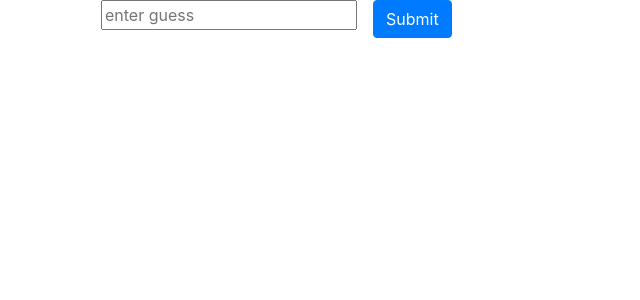
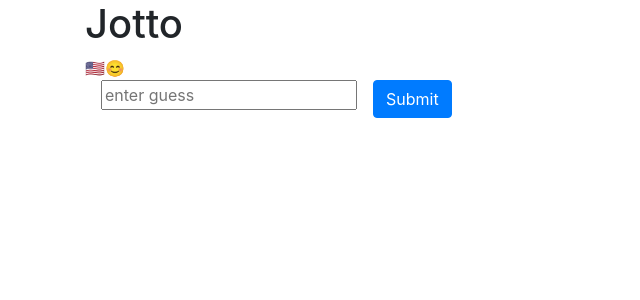
Before and after one commit to Settimov7/jotto-hooks, a React (Create React App) app: page / in a window 1280 px wide. Shown: the top 300 px of the page, without its empty margins (0-640 px from the left). Built offline with nearby package versions, Linux system fonts and the light colour scheme.

Commit message:
add language context

```diff
--- a/src/App.js
+++ b/src/App.js
@@ -2,6 +2,8 @@
 import './App.css';
 import hookActions from './actions/hookActions';
 import Input from './Input';
+import languageContext from './contexts/languageContext';
+import LanguagePicker from './LanguagePicker';
 
 /**
  * reducer to update state, called automatically by dispatch
@@ -19,6 +21,13 @@
 			};
 		}
 
+		case 'setLanguage': {
+			return {
+				...state,
+				language: action.payload,
+			}
+		}
+
 		default: {
 			throw new Error(`Invalid action type: ${ action.type }`);
 		}
@@ -26,8 +35,9 @@
 };
 
 function App() {
-	const [{secretWord}, dispatch] = React.useReducer(reducer, { secretWord: null });
+	const [{secretWord, language}, dispatch] = React.useReducer(reducer, { secretWord: null });
 	const setSecretWord = (secretWord) => dispatch({ type: 'setSecretWord', payload: secretWord });
+	const setLanguage = (language) => dispatch({ type: 'setLanguage' , payload: language});
 
 	React.useEffect(() => {
 		hookActions.getSecretWord(setSecretWord);
@@ -47,7 +57,11 @@
 
 	return (
 		<div className='container' data-test='component-app'>
-			<Input secretWord={secretWord}/>
+			<h1>Jotto</h1>
+			<languageContext.Provider value={language}>
+				<LanguagePicker setLanguage={setLanguage}/>
+				<Input secretWord={secretWord}/>
+			</languageContext.Provider>
 		</div>
 	);
 }
--- /dev/null
+++ b/src/contexts/languageContext.js
@@ -0,0 +1,3 @@
+import React from 'react';
+
+export default React.createContext('en');
```
